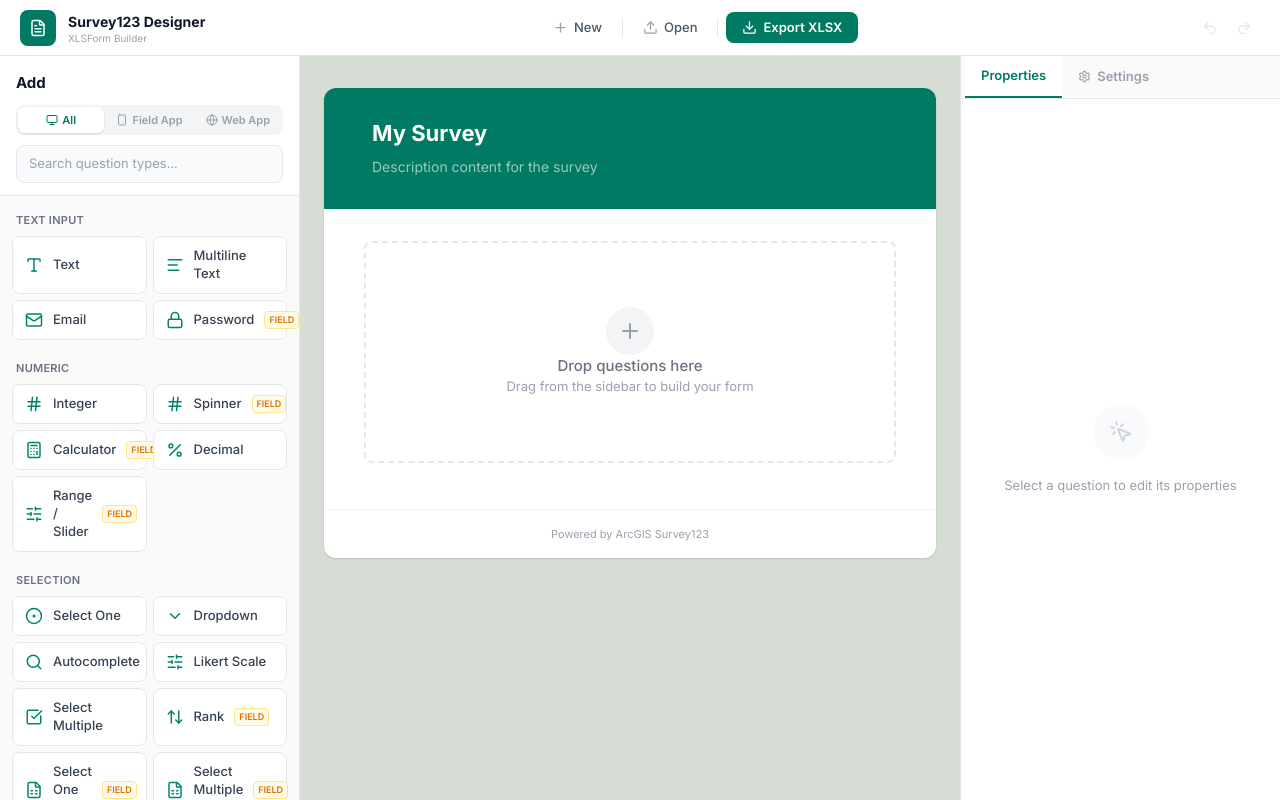
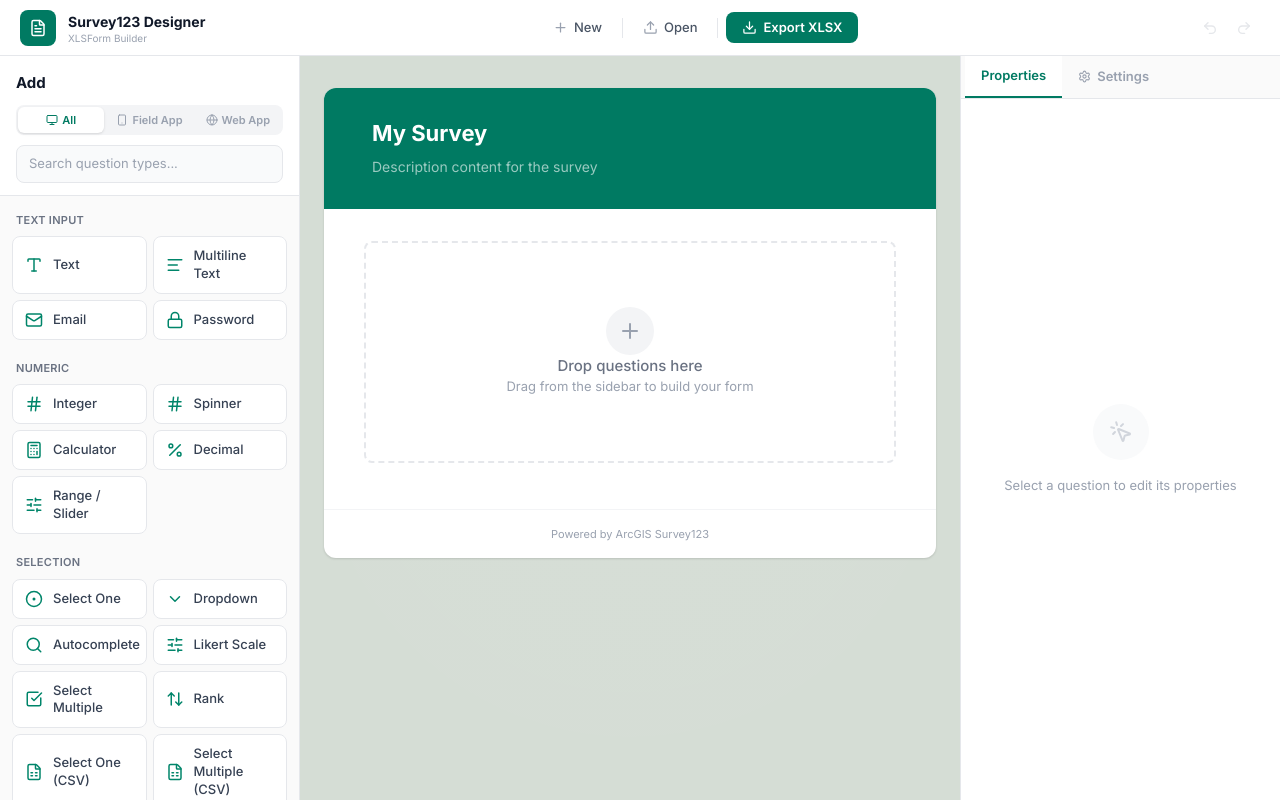
Before and after one commit to palavido-dev/survey123-designer, a React (Vite) app: page / in a window 1280 px wide. Built offline with nearby package versions, Linux system fonts and the light colour scheme.

Commit message:
Remove platform badges from question cards, keep toggle only
Co-Authored-By: Claude Opus 4.6 <noreply@anthropic.com>

```diff
--- a/src/components/sidebar/QuestionPalette.tsx
+++ b/src/components/sidebar/QuestionPalette.tsx
@@ -19,7 +19,7 @@ type PlatformFilter = 'all' | 'field' | 'web';
 // Draggable Question Card
 // ============================================================
 
-function DraggableCard({ item, dimmed }: { item: DragItem; dimmed?: boolean }) {
+function DraggableCard({ item }: { item: DragItem }) {
   const { attributes, listeners, setNodeRef, isDragging } = useDraggable({
     id: `palette-${item.id}`,
     data: { type: item.type, fromPalette: true, defaultAppearance: item.defaultAppearance },
@@ -38,7 +38,6 @@ function DraggableCard({ item, dimmed }: { item: DragItem; dimmed?: boolean }) {
         border border-gray-200 bg-white hover:border-[#00856a] hover:bg-[#f0faf7]
         transition-fast group
         ${isDragging ? 'opacity-40 scale-95' : ''}
-        ${dimmed ? 'opacity-40' : ''}
       `}
     >
       <Icon
@@ -46,20 +45,6 @@ function DraggableCard({ item, dimmed }: { item: DragItem; dimmed?: boolean }) {
         className="text-[#00856a] shrink-0 group-hover:scale-110 transition-fast"
       />
       <span className="text-[13px] text-gray-700 font-medium leading-snug">{item.label}</span>
-
-      {/* Platform-only badge */}
-      {item.platform === 'field' && (
-        <span className="ml-auto shrink-0 rounded bg-amber-50 border border-amber-200 text-amber-600"
-          style={{ padding: '0px 4px', fontSize: 9, fontWeight: 600, lineHeight: '16px' }}>
-          FIELD
-        </span>
-      )}
-      {item.platform === 'web' && (
-        <span className="ml-auto shrink-0 rounded bg-blue-50 border border-blue-200 text-blue-600"
-          style={{ padding: '0px 4px', fontSize: 9, fontWeight: 600, lineHeight: '16px' }}>
-          WEB
-        </span>
-      )}
     </div>
   );
 }
```
